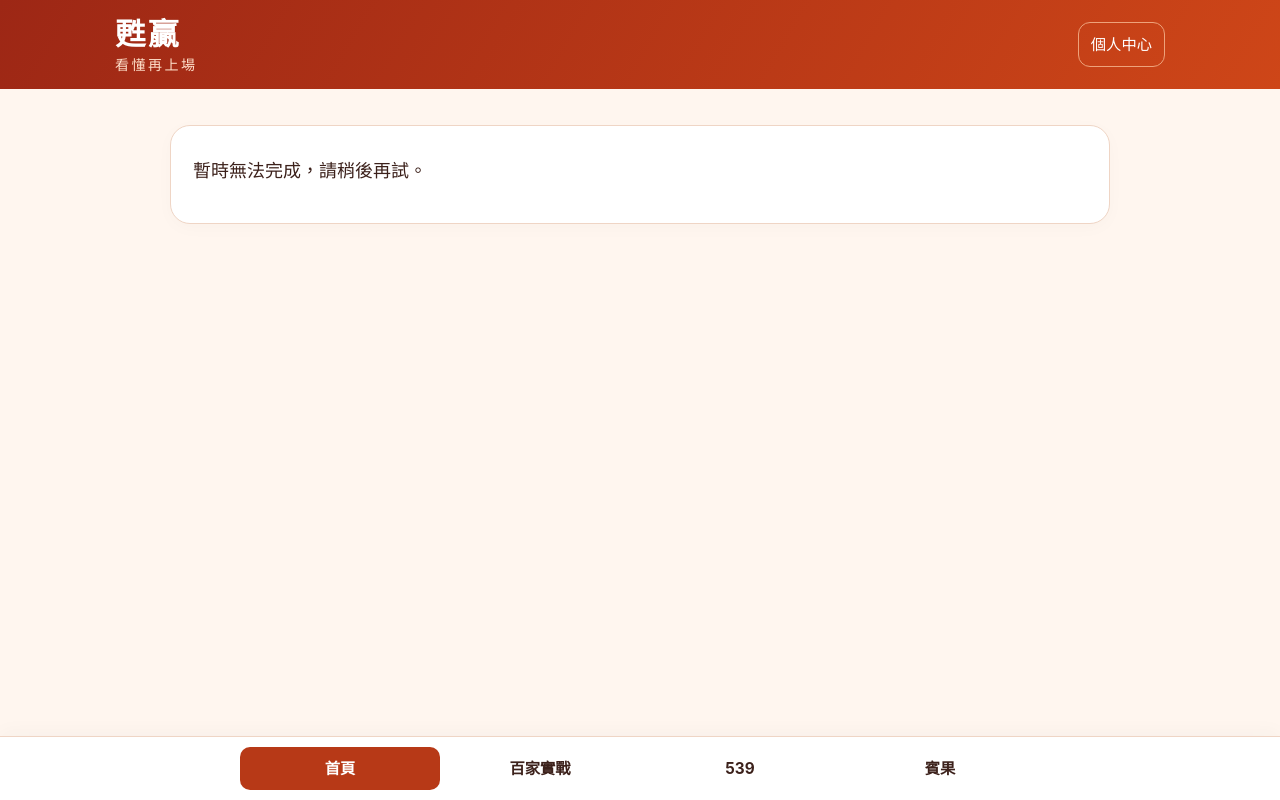
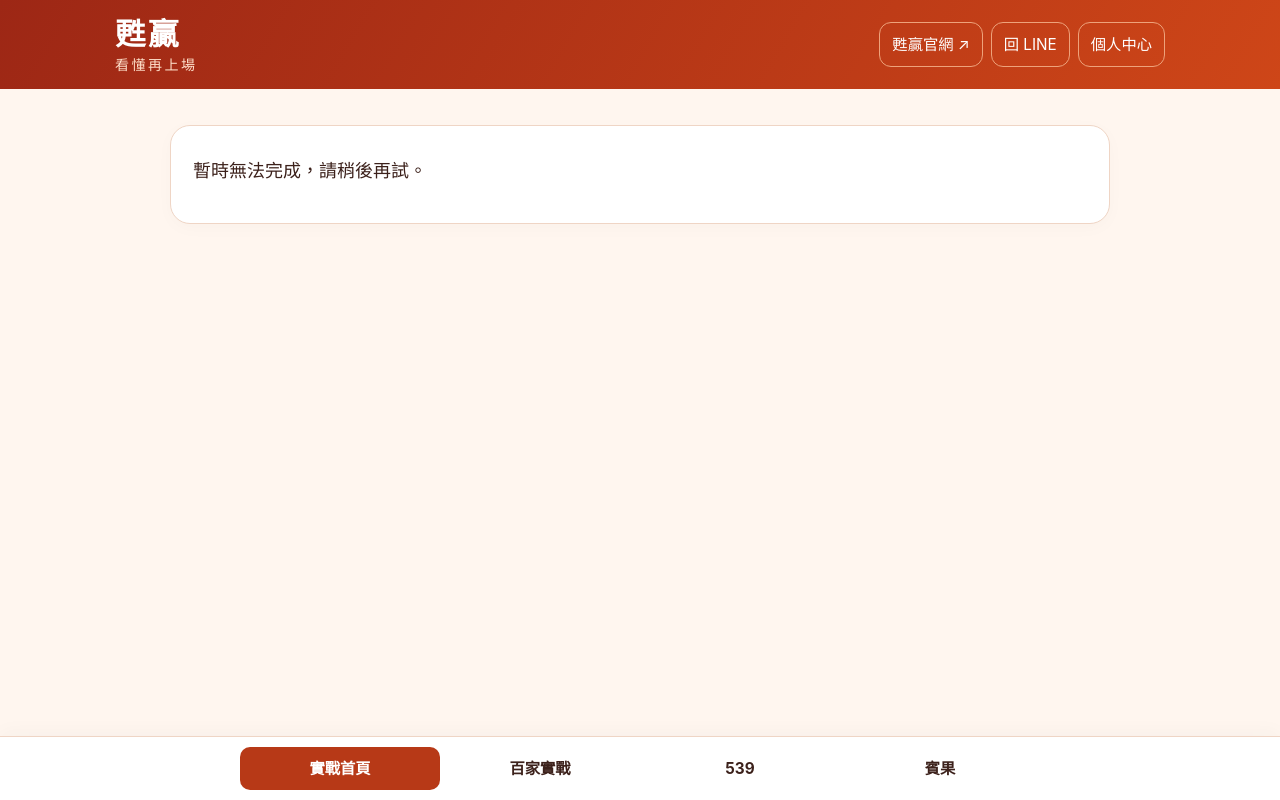
Before and after one commit to beef0400-wq/urban-invention, a Flask app: template v2/templates/portal.html in a window 1280 px wide. Run offline with Flask 3, Linux system fonts and the light colour scheme; the template is opened without the code that fills it, so the values that code supplies are empty; some libraries are stand-ins or nearby versions.

Commit message:
Connect official website and member portal navigation

```diff
--- a/v2/templates/portal.html
+++ b/v2/templates/portal.html
@@ -1 +1 @@
-<!doctype html><html lang="zh-Hant"><head><meta charset="utf-8"><meta name="viewport" content="width=device-width,initial-scale=1"><meta name="theme-color" content="#b73917"><meta name="description" content="甦贏：百家實戰、539好懂看盤與賓果看盤。"><title>甦贏｜看懂再上場</title><link rel="icon" href="/static/favicon.svg"><link rel="stylesheet" href="/static/portal.css"><script src="/static/portal.js" defer></script></head><body><header class="top"><a href="#home" class="brand">甦贏<span>看懂再上場</span></a><div class="top-links"><a href="#member" class="member-link">個人中心</a></div></header><main id="main" class="shell" tabindex="-1"></main><div id="notice" role="status" aria-live="polite"></div><nav class="bottom" aria-label="主要選單"><a href="#home">首頁</a><a href="#baccarat">百家實戰</a><a href="#539">539</a><a href="#bingo">賓果</a></nav></body></html>
+<!doctype html><html lang="zh-Hant"><head><meta charset="utf-8"><meta name="viewport" content="width=device-width,initial-scale=1"><meta name="theme-color" content="#b73917"><meta name="description" content="甦贏：百家實戰、539好懂看盤與賓果看盤。"><title>甦贏｜看懂再上場</title><link rel="icon" href="/static/favicon.svg"><link rel="stylesheet" href="/static/portal.css"><script src="/static/portal.js" defer></script></head><body><header class="top"><a href="#home" class="brand">甦贏<span>看懂再上場</span></a><div class="top-links"><a href="https://offtable-lab.zippygrebe11.chatgpt.site" class="member-link" target="_blank" rel="noopener noreferrer">甦贏官網 ↗</a><a href="https://line.me/R/oaMessage/%40957ridwt" class="member-link" target="_blank" rel="noopener noreferrer">回 LINE</a><a href="#member" class="member-link">個人中心</a></div></header><main id="main" class="shell" tabindex="-1"></main><div id="notice" role="status" aria-live="polite"></div><nav class="bottom" aria-label="主要選單"><a href="#home">實戰首頁</a><a href="#baccarat">百家實戰</a><a href="#539">539</a><a href="#bingo">賓果</a></nav></body></html>
```
